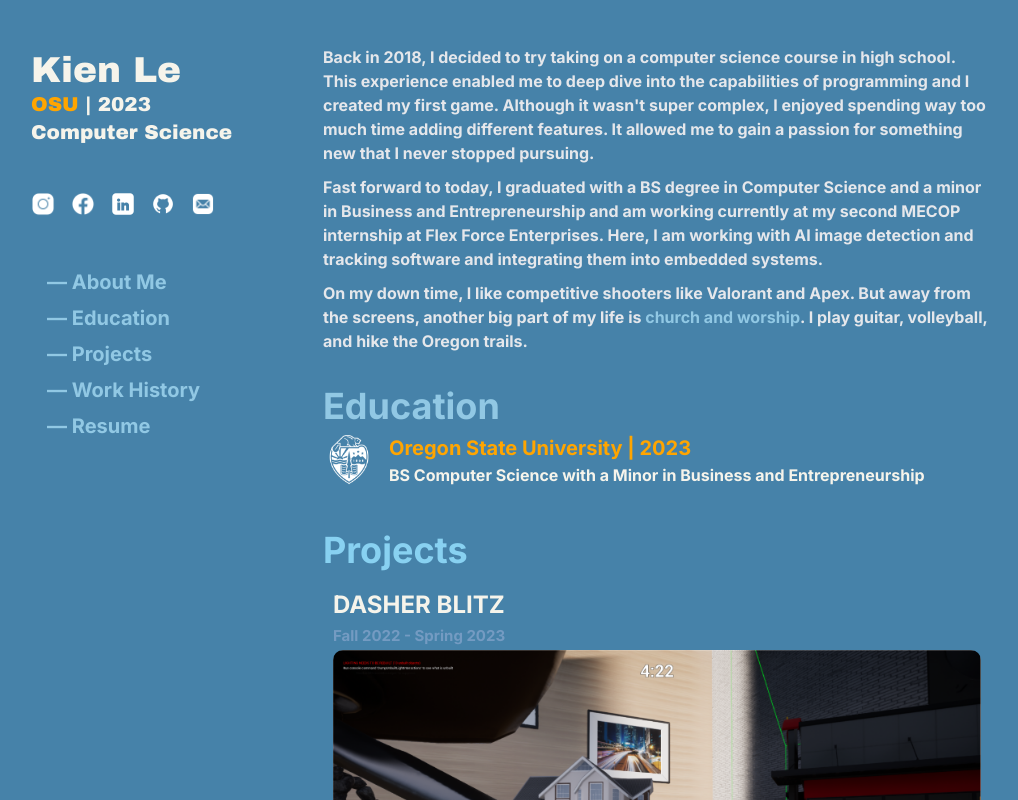
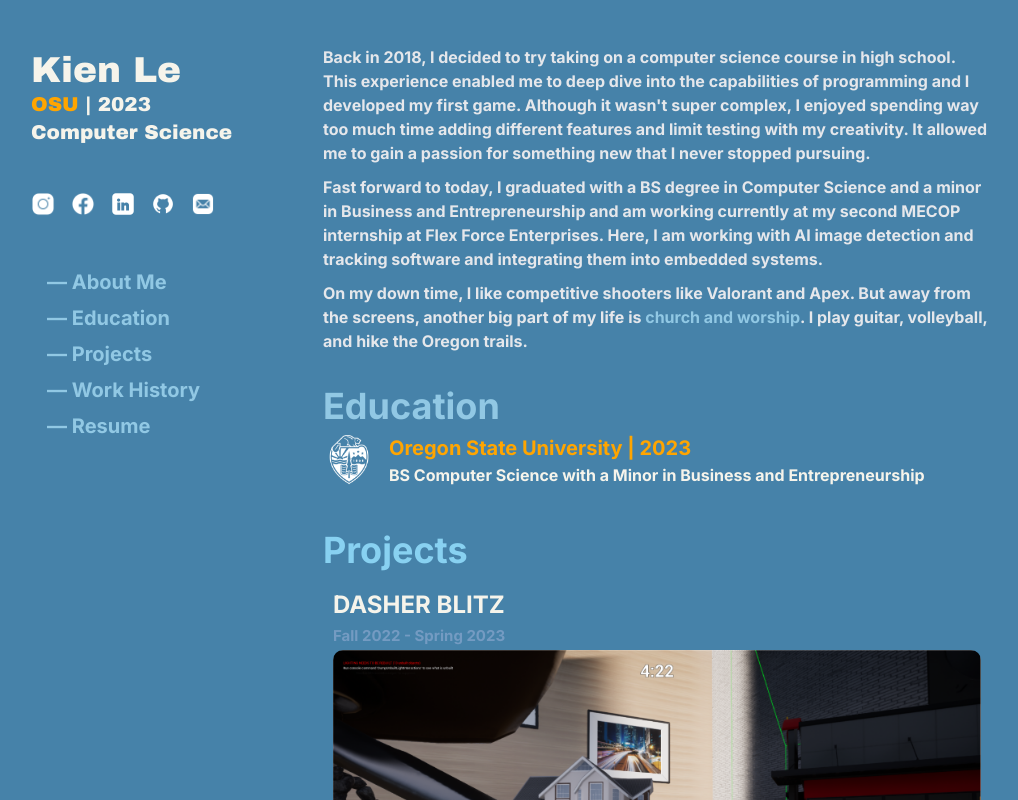
Before and after one commit to kleDevv/wskien, a Next.js app: page / in a window 1280 px wide. Shown: the top 800 px of the page, without its empty margins (49-1067 px from the left). Built offline with nearby package versions, Linux system fonts and the light colour scheme.

Commit message:
changes to grammar

```diff
--- a/package.json
+++ b/package.json
@@ -17,6 +17,7 @@
     "postcss": "8.4.25",
     "react": "18.2.0",
     "react-dom": "18.2.0",
+    "react-scroll": "^1.8.9",
     "tailwindcss": "3.3.2"
   }
 }
--- a/src/app/globals.css
+++ b/src/app/globals.css
@@ -40,6 +40,7 @@
 
   font-weight: bold;
 }
+
 
 .project-details h2 {
 
--- a/src/app/page.js
+++ b/src/app/page.js
@@ -1,6 +1,7 @@
 import Image from 'next/image'
 import Link from 'next/link'
 import Head from 'next/head'
+
 
 export const metadata = {
   title: "Kien Le",
@@ -30,7 +31,7 @@
         </div>
 
         {/* Social Media Icons */}
-        <div className="flex items-center space-x-4" style={{ paddingTop: '30px', marginBottom: '20px' }} >
+        <div className="flex items-left space-x-4" style={{ paddingTop: '30px', marginBottom: '20px' }} >
           {/*<a target="_blank" href="https://icons8.com/icon/32292/instagram">Instagram</a> icon by <a target="_blank" href="https://icons8.com">Icons8</a> */}
           <a href="https://www.instagram.com/key_en_le/" target="_blank" rel="noopener noreferrer" className="hover:scale-110">
             <Image src="/instagram-icon2.png" alt="Instagram Icon" width={24} height={24} className="hover:text-gray-700" />
@@ -54,7 +55,7 @@
         </div>
 
           {/* Vertical List */}
-          <nav className="text-white p-4" >
+          <nav className="text-white p-4 items-left " >
             <div className="max-w-5xl mx-auto flex flex-col space-y-2" >
                 <a style={{ color: '#91c8e4' }} href="#about-me" className="text-xl font-bold hover:text-gray-500 hover:text-lg">
                   &mdash; About Me
@@ -82,7 +83,7 @@
           {/*About me */}
           <section id="about-me">
           <h5 style={{ paddingBottom: '10px' }}>
-            Back in 2018, I decided to try taking on a computer science course in high school. This experience enabled me to deep dive into the capabilities of programming and I created my first game. Although it wasn&apos;t super complex, I enjoyed spending way too much time adding different features. It allowed me to gain a passion for something new that I never stopped pursuing.
+            Back in 2018, I decided to try taking on a computer science course in high school. This experience enabled me to deep dive into the capabilities of programming and I developed my first game. Although it wasn&apos;t super complex, I enjoyed spending way too much time adding different features and limit testing with my creativity. It allowed me to gain a passion for something new that I never stopped pursuing.
           </h5>
           <h5 style={{ paddingBottom: '10px' }}> Fast forward to today, I graduated with a BS degree in Computer Science and a minor in Business and Entrepreneurship and am working currently at my second MECOP internship at Flex Force Enterprises. Here, I am working with AI image detection and tracking software and integrating them into embedded systems.
           </h5>
```
Also changed, not shown: 1 other file (tests, documents, lock files or other folders).
